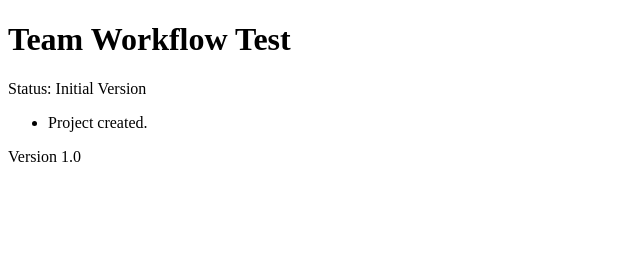
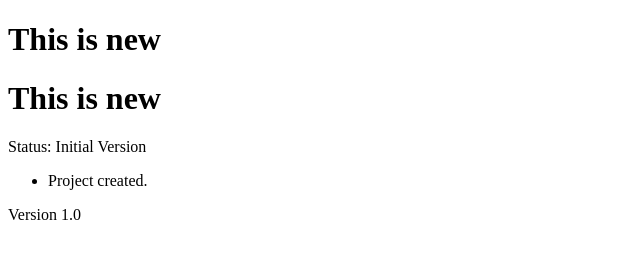
Before and after one commit to Kaval-Rathod/EliteGitTest, a plain HTML site: page index.html in a window 1280 px wide. Shown: the whole page, without its empty margins (0-640 px from the left). Drawn offline with Linux system fonts and the light colour scheme.

Commit message:
index change

```diff
--- a/index.html
+++ b/index.html
@@ -5,8 +5,8 @@
 </head>
 <body>
 
-<h1>Team Workflow Test</h1>
-
+<h1>This is new</h1>
+<h1>This is new</h1>
 <section id="mission" class="text-dark">
     <p>Status: Initial Version</p>
 </section>
```
Also changed, not shown: test.html (+4 -0 lines).
